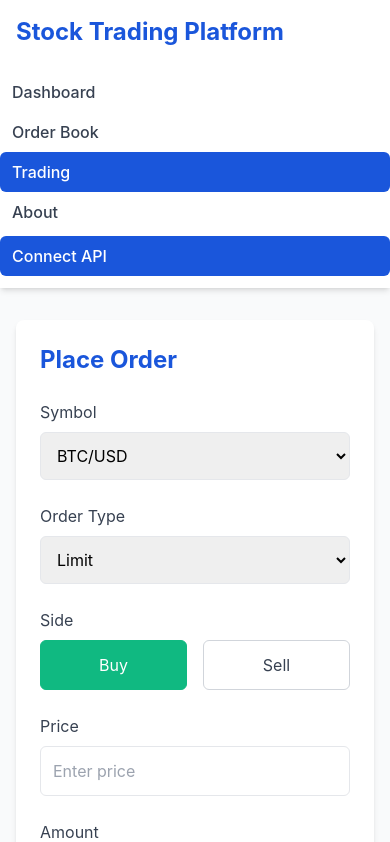
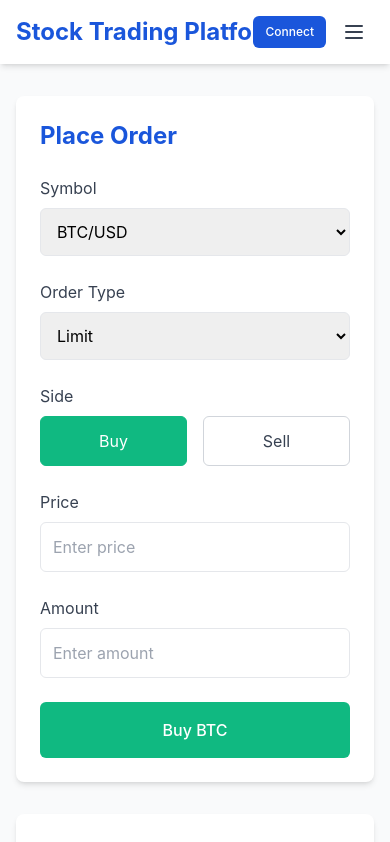
Before and after one commit to gauravitar19/stock_trading, a Next.js app: page /trading in a window 390 px wide. Shown: the top 842 px of the page. Built offline with nearby package versions, Linux system fonts and the light colour scheme.

Commit message:
Enhance navigation to be more elegant and responsive

```diff
--- a/components/Layout.js
+++ b/components/Layout.js
@@ -1,13 +1,25 @@
 import Head from 'next/head';
 import Link from 'next/link';
 import { useRouter } from 'next/router';
-import { useState } from 'react';
+import { useState, useEffect } from 'react';
 
 export default function Layout({ children, title = 'Stock Trading Platform' }) {
   const router = useRouter();
   const [isConnected, setIsConnected] = useState(false);
   const [showModal, setShowModal] = useState(false);
   const [apiKey, setApiKey] = useState('');
+  const [mobileMenuOpen, setMobileMenuOpen] = useState(false);
+  const [scrolled, setScrolled] = useState(false);
+
+  // Handle scroll effect
+  useEffect(() => {
+    const handleScroll = () => {
+      setScrolled(window.scrollY > 10);
+    };
+
+    window.addEventListener('scroll', handleScroll);
+    return () => window.removeEventListener('scroll', handleScroll);
+  }, []);
 
   const isActive = (path) => {
     return router.pathname === path ? 'bg-exchange-blue text-white' : 'text-gray-700 hover:bg-gray-100';
@@ -33,6 +45,17 @@ export default function Layout({ children, title = 'Stock Trading Platform' }) {
     // You might want to store the API key in local storage or a secure cookie
   };
 
+  const toggleMobileMenu = () => {
+    setMobileMenuOpen(!mobileMenuOpen);
+  };
+
+  const navItems = [
+    { path: '/', label: 'Dashboard' },
+    { path: '/order-book', label: 'Order Book' },
+    { path: '/trading', label: 'Trading' },
+    { path: '/about', label: 'About' }
+  ];
+
   return (
     <div className="min-h-screen bg-gray-50">
       <Head>
@@ -41,50 +64,39 @@ export default function Layout({ children, title = 'Stock Trading Platform' }) {
         <link rel="icon" href="/favicon.ico" />
       </Head>
 
-      <nav className="bg-white shadow-md">
+      <nav className={`fixed w-full z-30 transition-all duration-300 ${scrolled ? 'bg-white shadow-lg' : 'bg-white/90 backdrop-blur-sm shadow-md'}`}>
         <div className="max-w-7xl mx-auto px-4 sm:px-6 lg:px-8">
           <div className="flex justify-between h-16">
-            <div className="flex">
+            <div className="flex items-center">
               <div className="flex-shrink-0 flex items-center">
                 <Link href="/">
-                  <span className="text-2xl font-bold text-exchange-blue cursor-pointer">Stock Trading Platform</span>
-                </Link>
-              </div>
-              <div className="hidden sm:ml-6 sm:flex sm:space-x-8">
-                <Link href="/">
-                  <span className={`inline-flex items-center px-1 pt-1 border-b-2 ${
-                    router.pathname === '/' ? 'border-exchange-blue text-gray-900' : 'border-transparent text-gray-500 hover:text-gray-700 hover:border-gray-300'
-                  } text-sm font-medium cursor-pointer`}>
-                    Dashboard
-                  </span>
-                </Link>
-                <Link href="/order-book">
-                  <span className={`inline-flex items-center px-1 pt-1 border-b-2 ${
-                    router.pathname === '/order-book' ? 'border-exchange-blue text-gray-900' : 'border-transparent text-gray-500 hover:text-gray-700 hover:border-gray-300'
-                  } text-sm font-medium cursor-pointer`}>
-                    Order Book
-                  </span>
-                </Link>
-                <Link href="/trading">
-                  <span className={`inline-flex items-center px-1 pt-1 border-b-2 ${
-                    router.pathname === '/trading' ? 'border-exchange-blue text-gray-900' : 'border-transparent text-gray-500 hover:text-gray-700 hover:border-gray-300'
-                  } text-sm font-medium cursor-pointer`}>
-                    Trading
-                  </span>
-                </Link>
-                <Link href="/about">
-                  <span className={`inline-flex items-center px-1 pt-1 border-b-2 ${
-                    router.pathname === '/about' ? 'border-exchange-blue text-gray-900' : 'border-transparent text-gray-500 hover:text-gray-700 hover:border-gray-300'
-                  } text-sm font-medium cursor-pointer`}>
-                    About
+                  <span className="text-2xl font-bold text-exchange-blue cursor-pointer transition-colors duration-300 hover:text-blue-700">
+                    Stock Trading Platform
                   </span>
                 </Link>
               </div>
+
+              {/* Desktop Navigation */}
+              <div className="hidden md:ml-10 md:flex md:space-x-8">
+                {navItems.map(item => (
+                  <Link key={item.path} href={item.path}>
+                    <span className={`inline-flex items-center px-1 pt-1 border-b-2 transition-all duration-200 ${
+                      router.pathname === item.path
+                        ? 'border-exchange-blue text-gray-900 font-semibold'
+                        : 'border-transparent text-gray-500 hover:text-gray-900 hover:border-gray-300'
+                    } text-sm font-medium cursor-pointer`}>
+                      {item.label}
+                    </span>
+                  </Link>
+                ))}
+              </div>
             </div>
-            <div className="hidden sm:ml-6 sm:flex sm:items-center">
+
+            {/* Connect API Button - Desktop */}
+            <div className="hidden md:flex md:items-center">
               <button
                 onClick={handleConnect}
-                className={`font-bold py-2 px-4 rounded ${
+                className={`font-bold py-2 px-6 rounded-md transition-all duration-300 transform hover:scale-105 shadow-sm ${
                   isConnected
                     ? 'bg-green-600 hover:bg-green-700 text-white'
                     : 'bg-exchange-blue hover:bg-blue-700 text-white'
@@ -93,59 +105,87 @@ export default function Layout({ children, title = 'Stock Trading Platform' }) {
                 {isConnected ? 'Connected ✓' : 'Connect API'}
               </button>
             </div>
+
+            {/* Mobile menu button */}
+            <div className="flex items-center md:hidden">
+              <button
+                onClick={handleConnect}
+                className={`mr-2 py-2 px-3 rounded-md text-xs font-medium transition-all duration-300 ${
+                  isConnected
+                    ? 'bg-green-600 hover:bg-green-700 text-white'
+                    : 'bg-exchange-blue hover:bg-blue-700 text-white'
+                }`}
+              >
+                {isConnected ? 'Connected ✓' : 'Connect'}
+              </button>
+
+              <button
+                onClick={toggleMobileMenu}
+                className="inline-flex items-center justify-center p-2 rounded-md text-gray-700 hover:text-exchange-blue focus:outline-none"
+                aria-expanded="false"
+              >
+                <span className="sr-only">Open main menu</span>
+                {/* Icon when menu is closed */}
+                <svg
+                  className={`${mobileMenuOpen ? 'hidden' : 'block'} h-6 w-6`}
+                  xmlns="http://www.w3.org/2000/svg"
+                  fill="none"
+                  viewBox="0 0 24 24"
+                  stroke="currentColor"
+                  aria-hidden="true"
+                >
+                  <path strokeLinecap="round" strokeLinejoin="round" strokeWidth="2" d="M4 6h16M4 12h16M4 18h16" />
+                </svg>
+                {/* Icon when menu is open */}
+                <svg
+                  className={`${mobileMenuOpen ? 'block' : 'hidden'} h-6 w-6`}
+                  xmlns="http://www.w3.org/2000/svg"
+                  fill="none"
+                  viewBox="0 0 24 24"
+                  stroke="currentColor"
+                  aria-hidden="true"
+                >
+                  <path strokeLinecap="round" strokeLinejoin="round" strokeWidth="2" d="M6 18L18 6M6 6l12 12" />
+                </svg>
+              </button>
+            </div>
           </div>
         </div>
 
         {/* Mobile menu */}
-        <div className="sm:hidden">
-          <div className="pt-2 pb-3 space-y-1">
-            <Link href="/">
-              <span className={`block pl-3 pr-4 py-2 ${isActive('/')} rounded-md text-base font-medium cursor-pointer`}>
-                Dashboard
-              </span>
-            </Link>
-            <Link href="/order-book">
-              <span className={`block pl-3 pr-4 py-2 ${isActive('/order-book')} rounded-md text-base font-medium cursor-pointer`}>
-                Order Book
-              </span>
-            </Link>
-            <Link href="/trading">
-              <span className={`block pl-3 pr-4 py-2 ${isActive('/trading')} rounded-md text-base font-medium cursor-pointer`}>
-                Trading
-              </span>
-            </Link>
-            <Link href="/about">
-              <span className={`block pl-3 pr-4 py-2 ${isActive('/about')} rounded-md text-base font-medium cursor-pointer`}>
-                About
-              </span>
-            </Link>
-            <button
-              onClick={handleConnect}
-              className={`mt-2 block w-full text-left pl-3 pr-4 py-2 rounded-md text-base font-medium cursor-pointer ${
-                isConnected
-                  ? 'bg-green-600 text-white'
-                  : 'bg-exchange-blue text-white'
-              }`}
-            >
-              {isConnected ? 'Connected ✓' : 'Connect API'}
-            </button>
+        <div className={`md:hidden transform transition-transform duration-300 ease-in-out ${mobileMenuOpen ? 'translate-y-0 opacity-100' : '-translate-y-full opacity-0'} ${mobileMenuOpen ? 'block' : 'hidden'}`}>
+          <div className="pt-2 pb-3 space-y-1 bg-white shadow-lg rounded-b-lg">
+            {navItems.map(item => (
+              <Link key={item.path} href={item.path}>
+                <span
+                  className={`block pl-4 pr-4 py-3 border-l-4 transition-all duration-200 ${
+                    router.pathname === item.path
+                      ? 'border-exchange-blue bg-blue-50 text-exchange-blue font-medium'
+                      : 'border-transparent text-gray-600 hover:bg-gray-50 hover:border-gray-300 hover:text-gray-800'
+                  } text-base cursor-pointer flex items-center`}
+                  onClick={() => setMobileMenuOpen(false)}
+                >
+                  {item.label}
+                </span>
+              </Link>
+            ))}
           </div>
         </div>
       </nav>
 
-      <main className="max-w-7xl mx-auto px-4 sm:px-6 lg:px-8 py-8">
+      <main className="max-w-7xl mx-auto px-4 sm:px-6 lg:px-8 py-8 pt-24">
         {children}
       </main>
 
       {/* API Key Modal */}
       {showModal && (
-        <div className="fixed inset-0 bg-gray-600 bg-opacity-50 overflow-y-auto h-full w-full z-50 flex items-center justify-center">
-          <div className="relative bg-white rounded-lg shadow-xl max-w-md w-full p-6">
+        <div className="fixed inset-0 bg-gray-600 bg-opacity-50 overflow-y-auto h-full w-full z-50 flex items-center justify-center animate-fadeIn">
+          <div className="relative bg-white rounded-lg shadow-xl max-w-md w-full p-6 transform transition-all animate-modalSlideIn">
             <div className="flex justify-between items-center mb-4">
               <h3 className="text-lg font-medium text-exchange-blue">Connect to API</h3>
               <button
                 onClick={() => setShowModal(false)}
-                className="text-gray-400 hover:text-gray-500"
+                className="text-gray-400 hover:text-gray-500 transition-colors"
               >
                 <span className="text-2xl">&times;</span>
               </button>
@@ -158,7 +198,7 @@ export default function Layout({ children, title = 'Stock Trading Platform' }) {
                   type="text"
                   value={apiKey}
                   onChange={(e) => setApiKey(e.target.value)}
-                  className="w-full p-2 border rounded focus:outline-none focus:ring-2 focus:ring-exchange-blue"
+                  className="w-full p-3 border rounded-md focus:outline-none focus:ring-2 focus:ring-exchange-blue transition-all"
                   placeholder="Enter your API key"
                   required
                 />
@@ -167,13 +207,13 @@ export default function Layout({ children, title = 'Stock Trading Platform' }) {
                 <button
                   type="button"
                   onClick={() => setShowModal(false)}
-                  className="mr-2 px-4 py-2 text-gray-500 hover:text-gray-700"
+                  className="mr-2 px-4 py-2 text-gray-500 hover:text-gray-700 transition-colors"
                 >
                   Cancel
                 </button>
                 <button
                   type="submit"
-                  className="px-4 py-2 bg-exchange-blue text-white rounded hover:bg-blue-700"
+                  className="px-4 py-2 bg-exchange-blue text-white rounded-md hover:bg-blue-700 transition-colors"
                 >
                   Connect
                 </button>
@@ -183,7 +223,7 @@ export default function Layout({ children, title = 'Stock Trading Platform' }) {
         </div>
       )}
 
-      <footer className="bg-white border-t">
+      <footer className="bg-white border-t mt-auto">
         <div className="max-w-7xl mx-auto px-4 sm:px-6 lg:px-8 py-6">
           <div className="flex flex-col md:flex-row justify-between items-center">
             <div className="mb-4 md:mb-0">
@@ -192,13 +232,13 @@ export default function Layout({ children, title = 'Stock Trading Platform' }) {
               </p>
             </div>
             <div className="flex space-x-6">
-              <a href="https://github.com/gauravitar19/stock_trading" className="text-gray-500 hover:text-gray-700">
+              <a href="https://github.com/gauravitar19/stock_trading" className="text-gray-500 hover:text-gray-700 transition-colors">
                 GitHub
               </a>
-              <a href="#" className="text-gray-500 hover:text-gray-700">
+              <a href="#" className="text-gray-500 hover:text-gray-700 transition-colors">
                 Documentation
               </a>
-              <a href="#" className="text-gray-500 hover:text-gray-700">
+              <a href="#" className="text-gray-500 hover:text-gray-700 transition-colors">
                 API
               </a>
             </div>
```
Also changed, not shown: tailwind.config.js (+15 -0 lines).
